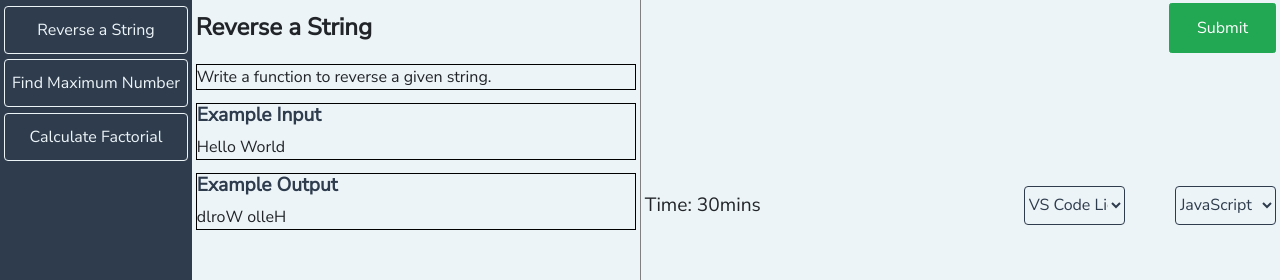
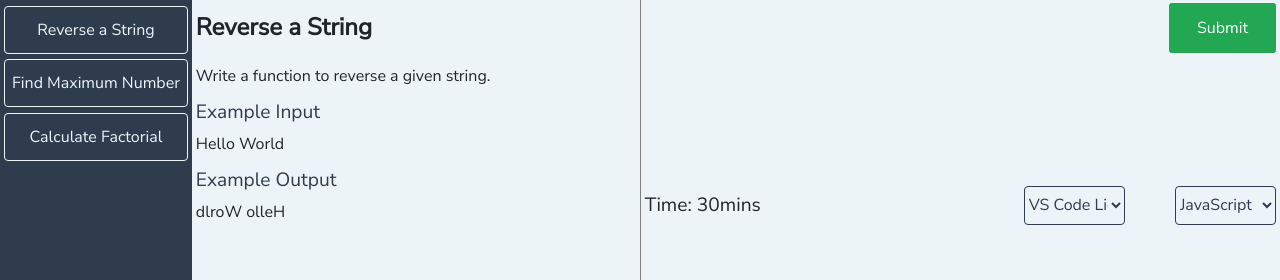
Before and after one commit to MokuaEnock/mboka, a React (Vite) app: page /seeker/interviews/1 in a window 1280 px wide. Shown: the top 280 px of the page. Built offline with nearby package versions, Linux system fonts and the light colour scheme; a small style sheet from the web is missing.

Commit message:
diablse copy pasting

```diff
--- a/src/Pages/seeker/interviews/detail/detail.css
+++ b/src/Pages/seeker/interviews/detail/detail.css
@@ -5,6 +5,24 @@
   flex-direction: row;
   align-items: center;
   justify-content: space-between;
+}
+
+.interview-detail {
+  -webkit-touch-callout: none;
+  -webkit-user-select: none;
+  -khtml-user-select: none;
+  -moz-user-select: none;
+  -ms-user-select: none;
+  user-select: none;
+}
+
+.interview-detail * {
+  -webkit-touch-callout: none !important;
+  -webkit-user-select: none !important;
+  -khtml-user-select: none !important;
+  -moz-user-select: none !important;
+  -ms-user-select: none !important;
+  user-select: none !important;
 }
 
 .interview-detail p {
@@ -70,7 +88,6 @@
 
 #seeker-detail-2-cont > * {
   width: 100%;
-  border: thin solid black;
   margin-bottom: 3%;
 }
 
@@ -81,7 +98,7 @@
 
 #seeker-detail-2-cont > div > h5 {
   font-size: 1.2rem;
-  font-weight: bold;
+  /* font-weight: bold; */
   color: var(--primary);
 }
 #seeker-detail-2-cont > div {
```
